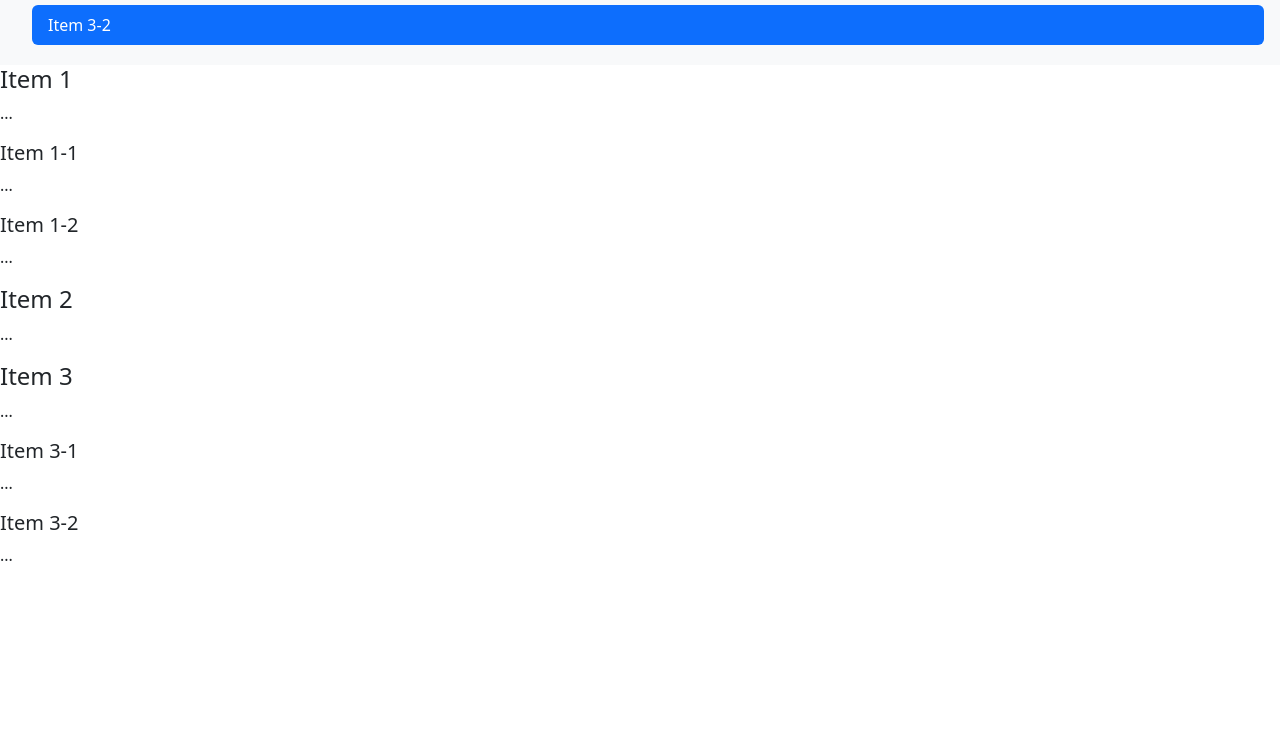
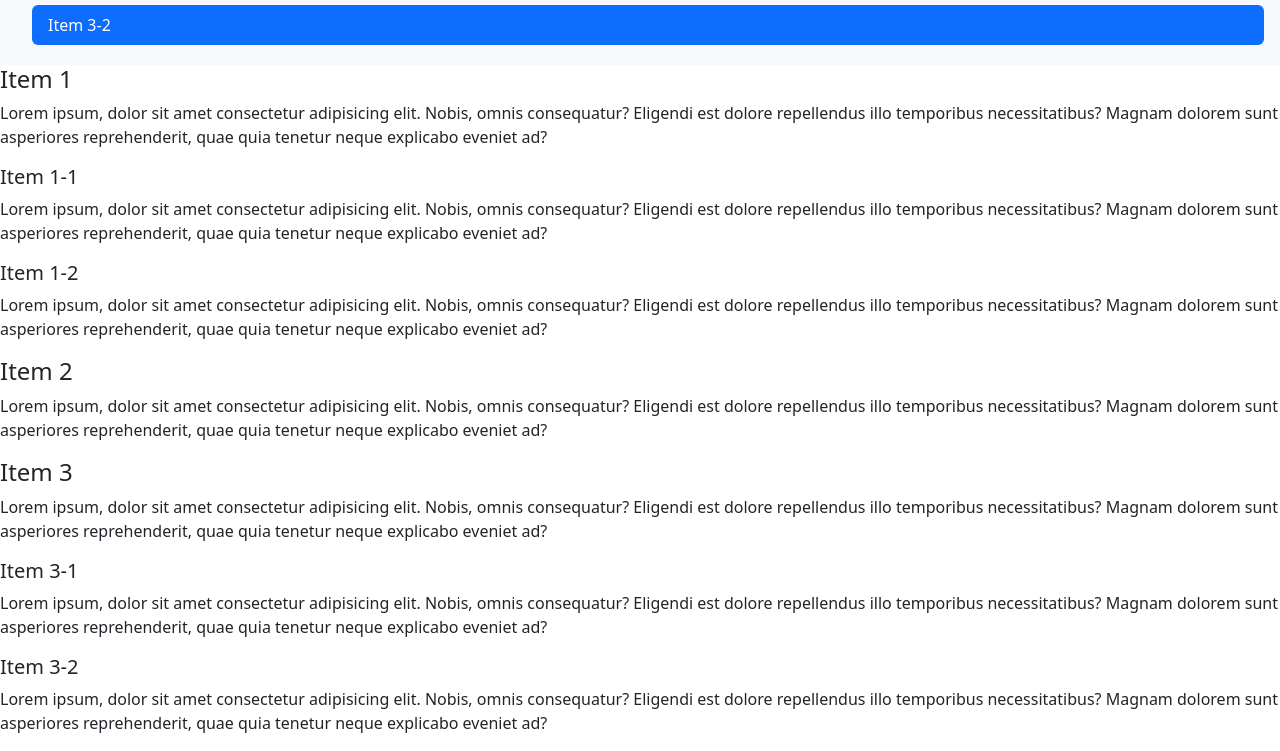
Before and after one commit to Nayem1004/17-03-2025, a plain HTML site: page index.html in a window 1280 px wide. Shown: the part 2523-3274 px from the top of the page. Before the commit the page ends 3106 px from the top, so only its background shows below. Drawn offline with nearby package versions, Linux system fonts and the light colour scheme.

Commit message:
Update  index.html

```diff
--- a/index.html
+++ b/index.html
@@ -136,19 +136,26 @@
 
       <div data-bs-spy="scroll" data-bs-target="#navbar-example3" data-bs-offset="0" tabindex="0">
         <h4 id="item-1">Item 1</h4>
-        <p>...</p>
+        <p>Lorem ipsum, dolor sit amet consectetur adipisicing elit. Nobis, omnis consequatur? Eligendi est dolore repellendus illo temporibus necessitatibus? Magnam dolorem sunt asperiores reprehenderit,
+            quae quia tenetur neque explicabo eveniet ad?</p>
         <h5 id="item-1-1">Item 1-1</h5>
-        <p>...</p>
+        <p>Lorem ipsum, dolor sit amet consectetur adipisicing elit. Nobis, omnis consequatur? Eligendi est dolore repellendus illo temporibus necessitatibus? Magnam dolorem sunt asperiores reprehenderit,
+            quae quia tenetur neque explicabo eveniet ad?</p>
         <h5 id="item-1-2">Item 1-2</h5>
-        <p>...</p>
+        <p>Lorem ipsum, dolor sit amet consectetur adipisicing elit. Nobis, omnis consequatur? Eligendi est dolore repellendus illo temporibus necessitatibus? Magnam dolorem sunt asperiores reprehenderit,
+            quae quia tenetur neque explicabo eveniet ad?</p>
         <h4 id="item-2">Item 2</h4>
-        <p>...</p>
+        <p>Lorem ipsum, dolor sit amet consectetur adipisicing elit. Nobis, omnis consequatur? Eligendi est dolore repellendus illo temporibus necessitatibus? Magnam dolorem sunt asperiores reprehenderit,
+            quae quia tenetur neque explicabo eveniet ad?</p>
         <h4 id="item-3">Item 3</h4>
-        <p>...</p>
+        <p>Lorem ipsum, dolor sit amet consectetur adipisicing elit. Nobis, omnis consequatur? Eligendi est dolore repellendus illo temporibus necessitatibus? Magnam dolorem sunt asperiores reprehenderit,
+            quae quia tenetur neque explicabo eveniet ad?</p>
         <h5 id="item-3-1">Item 3-1</h5>
-        <p>...</p>
+        <p>Lorem ipsum, dolor sit amet consectetur adipisicing elit. Nobis, omnis consequatur? Eligendi est dolore repellendus illo temporibus necessitatibus? Magnam dolorem sunt asperiores reprehenderit,
+            quae quia tenetur neque explicabo eveniet ad?</p>
         <h5 id="item-3-2">Item 3-2</h5>
-        <p>...</p>
+        <p>Lorem ipsum, dolor sit amet consectetur adipisicing elit. Nobis, omnis consequatur? Eligendi est dolore repellendus illo temporibus necessitatibus? Magnam dolorem sunt asperiores reprehenderit,
+            quae quia tenetur neque explicabo eveniet ad?</p>
       </div>
 
 
```
